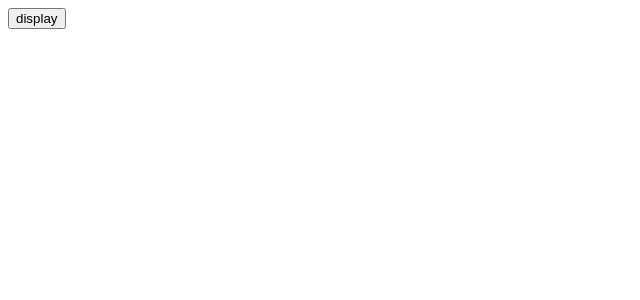
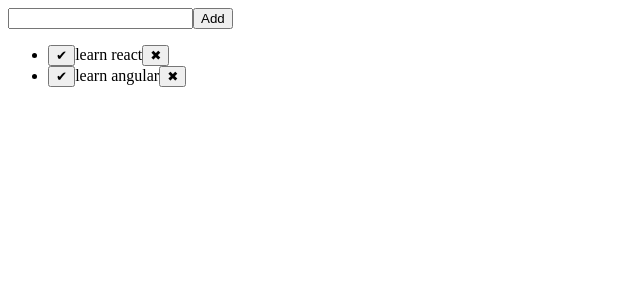
Before and after one commit to Prem3a3/react-practice-auth, a React (Create React App) app: page / in a window 1280 px wide. Shown: the top 300 px of the page, without its empty margins (0-640 px from the left). Built offline with nearby package versions, Linux system fonts and the light colour scheme.

Commit message:
done todo app

```diff
--- a/public/index.html
+++ b/public/index.html
@@ -1,20 +1,21 @@
 <!DOCTYPE html>
 <html lang="en">
+
 <head>
   <meta charset="utf-8" />
   <link rel="icon" href="%PUBLIC_URL%/favicon.ico" />
   <meta name="viewport" content="width=device-width, initial-scale=1" />
   <meta name="theme-color" content="#000000" />
-    <meta
-      name="description"
-      content="Web site created using create-react-app"
-    />
+  <meta name="description" content="Web site created using create-react-app" />
   <link rel="apple-touch-icon" href="%PUBLIC_URL%/logo192.png" />
   <!--
       manifest.json provides metadata used when your web app is installed on a
       user's mobile device or desktop. See https://developers.google.com/web/fundamentals/web-app-manifest/
     -->
   <link rel="manifest" href="%PUBLIC_URL%/manifest.json" />
+
+  <link href="https://cdn.jsdelivr.net/npm/bootstrap@5.3.3/dist/css/bootstrap.min.css
+" />
   <!--
       Notice the use of %PUBLIC_URL% in the tags above.
       It will be replaced with the URL of the `public` folder during the build.
@@ -26,6 +27,7 @@
     -->
   <title>React App</title>
 </head>
+
 <body>
   <noscript>You need to enable JavaScript to run this app.</noscript>
   <div id="root"></div>
@@ -40,4 +42,5 @@
       To create a production bundle, use `npm run build` or `yarn build`.
     -->
 </body>
+
 </html>
--- a/src/App.css
+++ b/src/App.css
@@ -46,3 +46,8 @@
   color: rgb(21, 0, 255);
   border: 300px;
 }
+.list-group-item{
+  display: flex;
+  justify-content: space-between;
+  align-items: center;
+}
--- a/src/App.js
+++ b/src/App.js
@@ -1,51 +1,68 @@
-import logo from './logo.svg';
-import './App.css';
-import { Header } from './header';
-import { User } from './User';
-
-let s1 = {
-  background: "white",
-  color: "black",
-  marginTop: "200px",
-  border: "100px"
-}
-
-export function displayMessage(number){
-  alert( `{userDetails.filter((s) => number ===s.id)}`)
-}
-
-const userDetails = [
-  {
-    id: 20,
-    name: 'Abhraham',
-    place: 'Ohio'
-  },
-  {
-    id: 21,
-    name: 'Revanth',
-    place: 'miami'
-  },
-  {
-    id: 22,
-    name: 'Kranthi',
-    place: 'miami'
-  }
-]
+import { useState } from "react"
 
 export function App() {
 
+  let [todoValue, updateNewTodo] = useState('test');
+
+
+  let [todo, updateTodo] = useState([{
+    id: 1,
+    task: "learn react"
+  },
+  {
+    id: 2,
+    task: "learn angular"
+  },])
+
+  let nextId = 3;
+
+  function addNewTodo() {
+    if (todoValue === '') {
+      alert("add some task");
+    }
+    else {
+      let newTodos = [...todo, {
+        id: nextId++,
+        task: todoValue,
+      }]
+      updateTodo(newTodos);
+      updateNewTodo('');
+    }
+
+  }
+  function deleteTodo(delteId){
+    let newArrayTodo = todo.filter((s1) => {
+      return (s1.id != delteId)
+    })
+    updateTodo(newArrayTodo);
+  }
+
   return (
-    <button onClick={displayMessage}>display</button>
+    <div className="container">
+      <div>
+        <input className='form-control' type='text' onChange={(e) => {
+          let task = e.target.value;
+          updateNewTodo(task);
+        }} />
+        <button className="btn btn-primary" type="text" onClick={() => {
+          addNewTodo()
+        }} value={todoValue}>Add</button>
+      </div>
+      <ul className="list-group">
+        {
+          todo.map((todo) => {
+            return (
+              <li className="list-group-item">
+                <button>✔</button>
+                <p1>{todo.task}</p1>
+                <button onClick={(todo) => {
+                  deleteTodo(todo.id)
+                }}>✖</button>
+              </li>
+            )
+          })
+        }
+      </ul>
+    </div>
   )
 }
-
-function Fragments() {
-  return (
-    <>
-      <div>This is div1</div>
-      <div>This is div2</div>
-      <div>This is div2</div>
-
-    </>
-  )
-}
```
Lines whose indentation alone changed are shown as unchanged.
